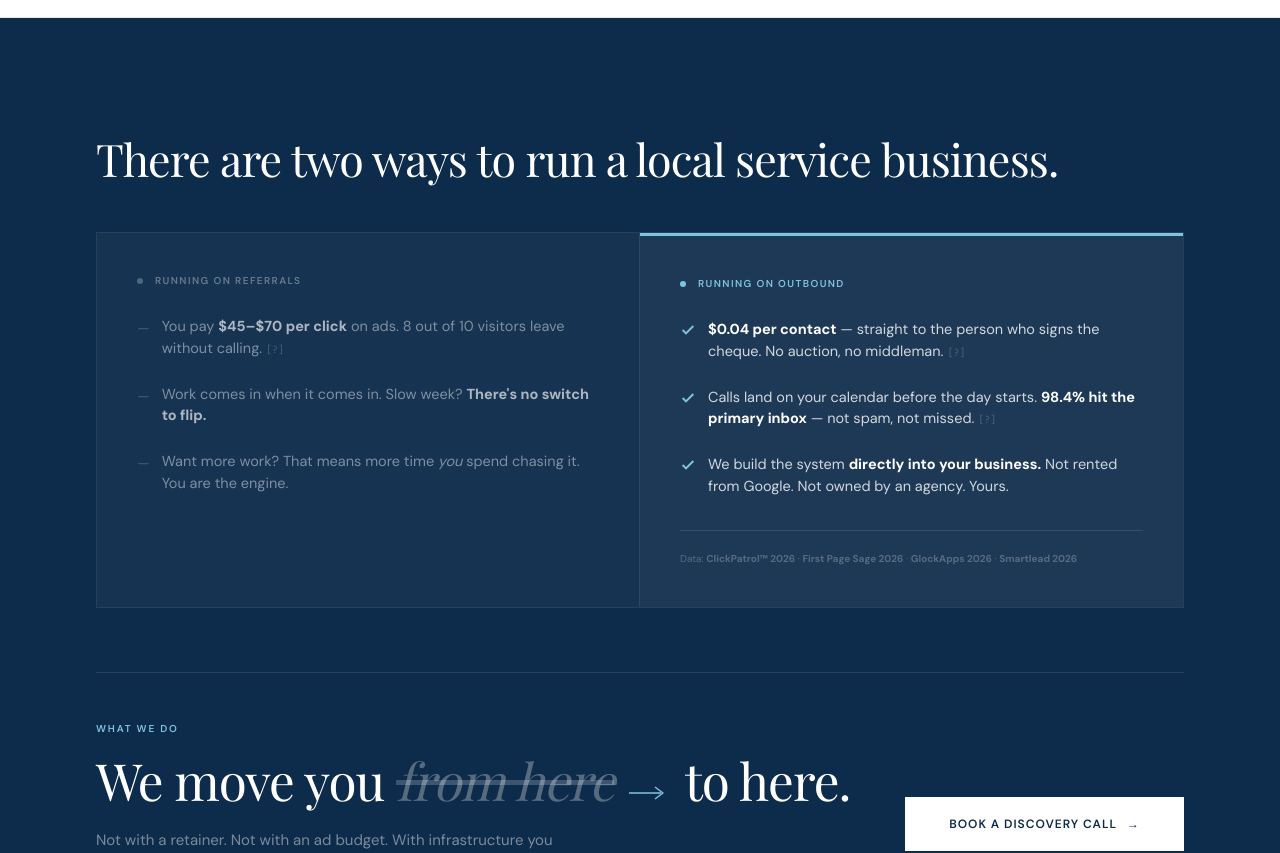
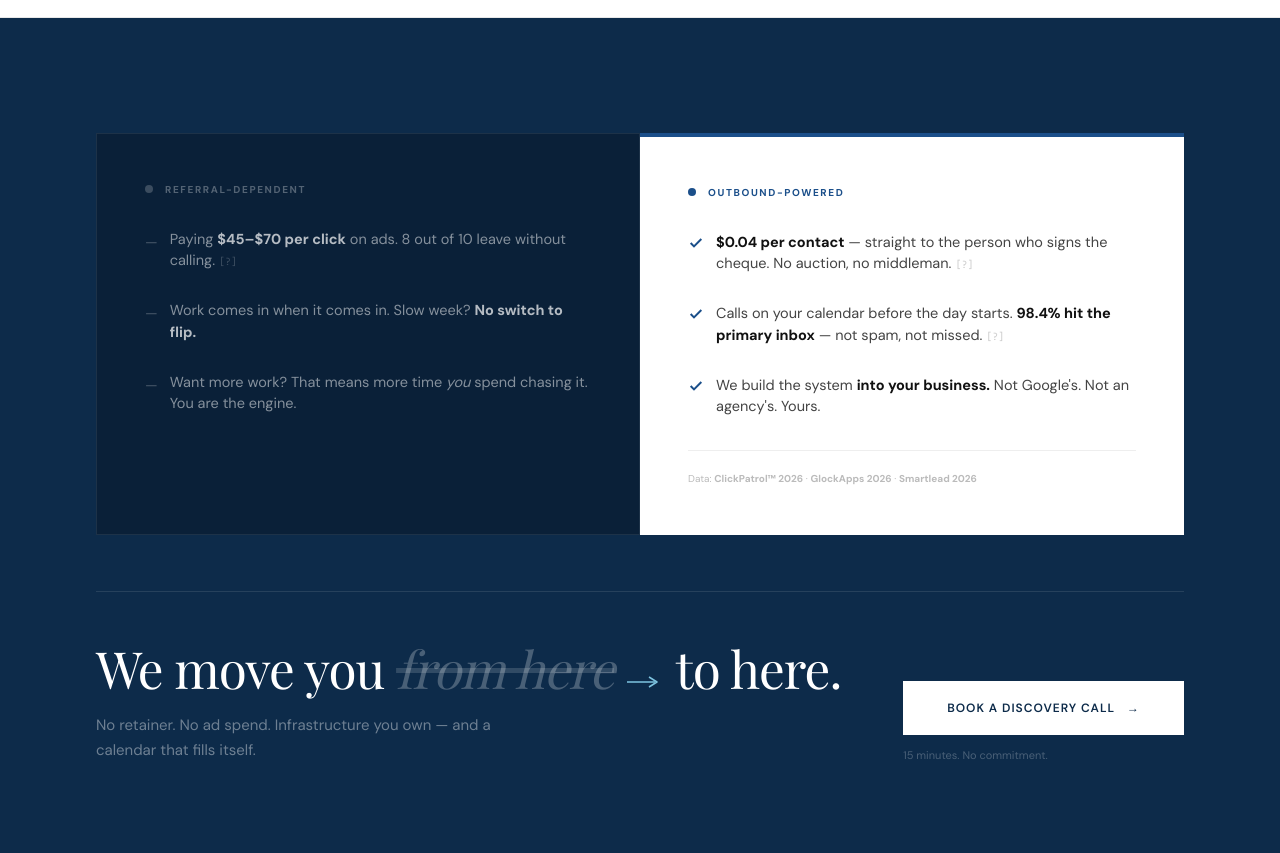
Before and after one commit to jaexochill2-code/scalesteady-engineers, a Next.js app: page / in a window 1280 px wide. Shown: the part 741-1594 px from the top of the page. Built offline with nearby package versions, Linux system fonts and the light colour scheme.

Commit message:
design: kill noise headline, white right column, Referral-Dependent vs Outbound-Powered labels, max contrast

```diff
--- a/src/app/page.tsx
+++ b/src/app/page.tsx
@@ -228,141 +228,123 @@ export default function Home() {
         </div>
       </section>
 
-      {/* ── IDENTITY SHIFT — Two ways to run a local business ── */}
+      {/* ── IDENTITY SHIFT ── */}
       <section style={{ background: "#0D2B4A", padding: "clamp(72px, 9vw, 120px) 0" }}>
         <div className="mx-auto px-8 sm:px-12 lg:px-24" style={{ maxWidth: "1280px" }}>
 
-          {/* One sentence. No bow. */}
-          <div className="mb-12">
-            <h2 className="font-serif font-normal" style={{ fontSize: "clamp(28px, 3.5vw, 46px)", lineHeight: "1.15", color: "#FFFFFF", letterSpacing: "-0.02em" }}>
-              There are two ways to run a local service business.
-            </h2>
-          </div>
+          {/* Two columns: current self → future self — no preamble, columns do the work */}
+          <div className="grid grid-cols-1 lg:grid-cols-2">
 
-          {/* Two columns: current self → future self */}
-          <div className="grid grid-cols-1 lg:grid-cols-2" style={{ border: "1px solid rgba(255,255,255,0.1)" }}>
-
-            {/* Left: Running on referrals */}
-            <div className="p-8 xl:p-10 flex flex-col" style={{ borderRight: "1px solid rgba(255,255,255,0.1)", background: "rgba(255,255,255,0.04)" }}>
-              <div className="mb-7 flex items-center gap-3">
-                <div style={{ width: "6px", height: "6px", background: "rgba(255,255,255,0.25)", borderRadius: "50%" }} />
-                <span className="font-sans font-semibold uppercase" style={{ fontSize: "10px", letterSpacing: "0.14em", color: "rgba(255,255,255,0.35)" }}>Running on referrals</span>
+            {/* Left: Referral-dependent — dark, muted, recognisable */}
+            <div className="p-8 xl:p-12 flex flex-col" style={{ background: "rgba(0,0,0,0.25)", border: "1px solid rgba(255,255,255,0.08)" }}>
+              <div className="mb-8 flex items-center gap-3">
+                <div style={{ width: "8px", height: "8px", background: "rgba(255,255,255,0.2)", borderRadius: "50%" }} />
+                <span className="font-sans font-bold uppercase" style={{ fontSize: "10px", letterSpacing: "0.16em", color: "rgba(255,255,255,0.3)" }}>Referral-dependent</span>
               </div>
 
-              <ul className="flex flex-col gap-6 font-sans" style={{ fontSize: "14.5px" }}>
-                {/* Pain 1: Ad cost */}
+              <ul className="flex flex-col gap-7 font-sans" style={{ fontSize: "14.5px" }}>
                 <li className="flex items-start gap-3">
-                  <span style={{ color: "rgba(255,255,255,0.2)", marginTop: "2px", flexShrink: 0 }}>—</span>
-                  <span style={{ color: "rgba(255,255,255,0.45)" }}>
-                    You pay <strong style={{ color: "rgba(255,255,255,0.65)" }}>$45–$70 per click</strong> on ads. 8 out of 10 visitors leave without calling.
+                  <span style={{ color: "rgba(255,255,255,0.25)", marginTop: "3px", flexShrink: 0 }}>—</span>
+                  <span style={{ color: "rgba(255,255,255,0.5)" }}>
+                    Paying <strong style={{ color: "rgba(255,255,255,0.7)" }}>$45–$70 per click</strong> on ads. 8 out of 10 leave without calling.
                     <span className="relative inline-block ml-1 group/tip cursor-help font-mono text-[10px] text-[rgba(255,255,255,0.2)] hover:text-white">[?]
                       <span className="absolute bottom-full left-0 mb-2 w-64 bg-[#1B4F8A] text-white text-[11px] p-3 leading-normal font-sans font-normal normal-case rounded-none opacity-0 pointer-events-none group-hover/tip:opacity-100 transition-opacity duration-200 z-30 shadow-lg">
-                        <strong>Source:</strong> ClickPatrol™ 2026 B2B Index: average B2B search CPC $30–$70. LanderLab 2026: 70–90% bounce rate on B2B landing pages.
+                        <strong>Source:</strong> ClickPatrol™ 2026 B2B Index: avg B2B search CPC $30–$70. LanderLab 2026: 70–90% bounce rate on B2B landing pages.
                       </span>
                     </span>
                   </span>
                 </li>
-                {/* Pain 2: Unpredictable pipeline */}
                 <li className="flex items-start gap-3">
-                  <span style={{ color: "rgba(255,255,255,0.2)", marginTop: "2px", flexShrink: 0 }}>—</span>
-                  <span style={{ color: "rgba(255,255,255,0.45)" }}>Work comes in when it comes in. Slow week? <strong style={{ color: "rgba(255,255,255,0.65)" }}>There&apos;s no switch to flip.</strong></span>
+                  <span style={{ color: "rgba(255,255,255,0.25)", marginTop: "3px", flexShrink: 0 }}>—</span>
+                  <span style={{ color: "rgba(255,255,255,0.5)" }}>Work comes in when it comes in. Slow week? <strong style={{ color: "rgba(255,255,255,0.7)" }}>No switch to flip.</strong></span>
                 </li>
-                {/* Pain 3: Growth requires your time */}
                 <li className="flex items-start gap-3">
-                  <span style={{ color: "rgba(255,255,255,0.2)", marginTop: "2px", flexShrink: 0 }}>—</span>
-                  <span style={{ color: "rgba(255,255,255,0.45)" }}>Want more work? That means more time <em>you</em> spend chasing it. You are the engine.</span>
+                  <span style={{ color: "rgba(255,255,255,0.25)", marginTop: "3px", flexShrink: 0 }}>—</span>
+                  <span style={{ color: "rgba(255,255,255,0.5)" }}>Want more work? That means more time <em>you</em> spend chasing it. You are the engine.</span>
                 </li>
               </ul>
             </div>
 
-            {/* Right: Running on outbound */}
-            <div className="p-8 xl:p-10 flex flex-col relative" style={{ borderTop: "3px solid #7EC4E0", background: "rgba(255,255,255,0.07)" }}>
-              <div className="mb-7 flex items-center gap-3">
-                <div style={{ width: "6px", height: "6px", background: "#7EC4E0", borderRadius: "50%" }} />
-                <span className="font-sans font-semibold uppercase" style={{ fontSize: "10px", letterSpacing: "0.14em", color: "#7EC4E0" }}>Running on outbound</span>
+            {/* Right: Outbound-powered — WHITE card, max contrast = the other side */}
+            <div className="p-8 xl:p-12 flex flex-col" style={{ background: "#FFFFFF", borderTop: "4px solid #1B4F8A" }}>
+              <div className="mb-8 flex items-center gap-3">
+                <div style={{ width: "8px", height: "8px", background: "#1B4F8A", borderRadius: "50%" }} />
+                <span className="font-sans font-bold uppercase" style={{ fontSize: "10px", letterSpacing: "0.16em", color: "#1B4F8A" }}>Outbound-powered</span>
               </div>
 
-              <ul className="flex flex-col gap-6 font-sans mb-8" style={{ fontSize: "14.5px" }}>
-                {/* Fix 1: Cost per contact */}
+              <ul className="flex flex-col gap-7 font-sans mb-8" style={{ fontSize: "14.5px" }}>
                 <li className="flex items-start gap-3">
-                  <svg className="w-4 h-4 flex-shrink-0" style={{ marginTop: "3px" }} viewBox="0 0 24 24" fill="none" stroke="#7EC4E0" strokeWidth="3">
+                  <svg className="w-4 h-4 flex-shrink-0" style={{ marginTop: "3px" }} viewBox="0 0 24 24" fill="none" stroke="#1B4F8A" strokeWidth="3">
                     <polyline points="20 6 9 17 4 12" />
                   </svg>
-                  <span style={{ color: "rgba(255,255,255,0.8)" }}>
-                    <strong style={{ color: "#FFFFFF" }}>$0.04 per contact</strong> — straight to the person who signs the cheque. No auction, no middleman.
-                    <span className="relative inline-block ml-1 group/tip cursor-help font-mono text-[10px] text-[rgba(255,255,255,0.2)] hover:text-white">[?]
-                      <span className="absolute bottom-full left-0 mb-2 w-64 bg-[#1B4F8A] text-white text-[11px] p-3 leading-normal font-sans font-normal normal-case rounded-none opacity-0 pointer-events-none group-hover/tip:opacity-100 transition-opacity duration-200 z-30 shadow-lg">
+                  <span style={{ color: "#444444" }}>
+                    <strong style={{ color: "#111111" }}>$0.04 per contact</strong> — straight to the person who signs the cheque. No auction, no middleman.
+                    <span className="relative inline-block ml-1 group/tip cursor-help font-mono text-[10px] text-[#CCCCCC] hover:text-[#1B4F8A]">[?]
+                      <span className="absolute bottom-full left-0 mb-2 w-64 bg-[#0D2B4A] text-white text-[11px] p-3 leading-normal font-sans font-normal normal-case rounded-none opacity-0 pointer-events-none group-hover/tip:opacity-100 transition-opacity duration-200 z-30 shadow-lg">
                         <strong>Source:</strong> Smartlead &amp; Winnr 2026: amortised mailbox cost $120/mo for 10k sends. Validated B2B contact scrape at $0.025/record.
                       </span>
                     </span>
                   </span>
                 </li>
-                {/* Fix 2: Predictable bookings */}
                 <li className="flex items-start gap-3">
-                  <svg className="w-4 h-4 flex-shrink-0" style={{ marginTop: "3px" }} viewBox="0 0 24 24" fill="none" stroke="#7EC4E0" strokeWidth="3">
+                  <svg className="w-4 h-4 flex-shrink-0" style={{ marginTop: "3px" }} viewBox="0 0 24 24" fill="none" stroke="#1B4F8A" strokeWidth="3">
                     <polyline points="20 6 9 17 4 12" />
                   </svg>
-                  <span style={{ color: "rgba(255,255,255,0.8)" }}>Calls land on your calendar before the day starts. <strong style={{ color: "#FFFFFF" }}>98.4% hit the primary inbox</strong> — not spam, not missed.
-                    <span className="relative inline-block ml-1 group/tip cursor-help font-mono text-[10px] text-[rgba(255,255,255,0.2)] hover:text-white">[?]
-                      <span className="absolute bottom-full left-0 mb-2 w-64 bg-[#1B4F8A] text-white text-[11px] p-3 leading-normal font-sans font-normal normal-case rounded-none opacity-0 pointer-events-none group-hover/tip:opacity-100 transition-opacity duration-200 z-30 shadow-lg">
+                  <span style={{ color: "#444444" }}>Calls on your calendar before the day starts. <strong style={{ color: "#111111" }}>98.4% hit the primary inbox</strong> — not spam, not missed.
+                    <span className="relative inline-block ml-1 group/tip cursor-help font-mono text-[10px] text-[#CCCCCC] hover:text-[#1B4F8A]">[?]
+                      <span className="absolute bottom-full left-0 mb-2 w-64 bg-[#0D2B4A] text-white text-[11px] p-3 leading-normal font-sans font-normal normal-case rounded-none opacity-0 pointer-events-none group-hover/tip:opacity-100 transition-opacity duration-200 z-30 shadow-lg">
                         <strong>Source:</strong> GlockApps 2026 Enterprise Outbound Audit: fully warmed multi-domain infrastructure holds 98.4% primary inbox placement.
                       </span>
                     </span>
                   </span>
                 </li>
-                {/* Fix 3: You own it, not dependent on anyone */}
                 <li className="flex items-start gap-3">
-                  <svg className="w-4 h-4 flex-shrink-0" style={{ marginTop: "3px" }} viewBox="0 0 24 24" fill="none" stroke="#7EC4E0" strokeWidth="3">
+                  <svg className="w-4 h-4 flex-shrink-0" style={{ marginTop: "3px" }} viewBox="0 0 24 24" fill="none" stroke="#1B4F8A" strokeWidth="3">
                     <polyline points="20 6 9 17 4 12" />
                   </svg>
-                  <span style={{ color: "rgba(255,255,255,0.8)" }}>We build the system <strong style={{ color: "#FFFFFF" }}>directly into your business.</strong> Not rented from Google. Not owned by an agency. Yours.</span>
+                  <span style={{ color: "#444444" }}>We build the system <strong style={{ color: "#111111" }}>into your business.</strong> Not Google&apos;s. Not an agency&apos;s. Yours.</span>
                 </li>
               </ul>
 
-              <div className="mt-auto pt-5" style={{ borderTop: "1px solid rgba(255,255,255,0.1)" }}>
-                <p className="font-sans text-[10px] leading-relaxed" style={{ color: "rgba(255,255,255,0.25)" }}>
-                  Data: <strong>ClickPatrol™ 2026</strong> · <strong>First Page Sage 2026</strong> · <strong>GlockApps 2026</strong> · <strong>Smartlead 2026</strong>
+              <div className="mt-auto pt-5" style={{ borderTop: "1px solid #EEEEEE" }}>
+                <p className="font-sans text-[10px] text-[#BBBBBB] leading-relaxed">
+                  Data: <strong>ClickPatrol™ 2026</strong> · <strong>GlockApps 2026</strong> · <strong>Smartlead 2026</strong>
                 </p>
               </div>
             </div>
 
           </div>
 
-          {/* ── The declaration — identity shift mic drop ── */}
-          <div className="mt-16 pt-12" style={{ borderTop: "1px solid rgba(255,255,255,0.1)" }}>
+          {/* ── Declaration — identity shift mic drop ── */}
+          <div className="mt-14 pt-12" style={{ borderTop: "1px solid rgba(255,255,255,0.1)" }}>
             <div className="flex flex-col lg:flex-row lg:items-end lg:justify-between gap-10">
 
-              {/* The statement */}
               <div className="flex-1">
-                <p className="font-sans font-semibold uppercase mb-4" style={{ fontSize: "10px", letterSpacing: "0.18em", color: "#7EC4E0" }}>
-                  What we do
-                </p>
-                <h3 className="font-serif font-normal" style={{ fontSize: "clamp(32px, 4vw, 54px)", lineHeight: "1.1", letterSpacing: "-0.02em", color: "#FFFFFF" }}>
+                <h3 className="font-serif font-normal" style={{ fontSize: "clamp(30px, 4vw, 52px)", lineHeight: "1.1", letterSpacing: "-0.02em", color: "#FFFFFF" }}>
                   We move you{" "}
-                  <span style={{ color: "rgba(255,255,255,0.3)", fontStyle: "italic", textDecoration: "line-through", textDecorationColor: "rgba(255,255,255,0.2)" }}>from here</span>
-                  <span style={{ display: "inline-flex", alignItems: "center", margin: "0 0.3em", color: "#7EC4E0" }}>
-                    <svg width="40" height="16" viewBox="0 0 40 16" fill="none" style={{ verticalAlign: "middle" }}>
-                      <line x1="0" y1="8" x2="32" y2="8" stroke="#7EC4E0" strokeWidth="1.5"/>
-                      <polyline points="26,2 34,8 26,14" fill="none" stroke="#7EC4E0" strokeWidth="1.5" strokeLinejoin="round"/>
+                  <span style={{ color: "rgba(255,255,255,0.25)", fontStyle: "italic", textDecoration: "line-through", textDecorationColor: "rgba(255,255,255,0.15)" }}>from here</span>
+                  <span style={{ display: "inline-flex", alignItems: "center", margin: "0 0.25em" }}>
+                    <svg width="36" height="14" viewBox="0 0 36 14" fill="none">
+                      <line x1="0" y1="7" x2="28" y2="7" stroke="#7EC4E0" strokeWidth="1.5"/>
+                      <polyline points="22,2 30,7 22,12" fill="none" stroke="#7EC4E0" strokeWidth="1.5" strokeLinejoin="round"/>
                     </svg>
                   </span>
                   <span style={{ color: "#FFFFFF" }}>to here.</span>
                 </h3>
-                <p className="font-sans mt-5" style={{ fontSize: "15px", lineHeight: "1.7", color: "rgba(255,255,255,0.45)", maxWidth: "480px" }}>
-                  Not with a retainer. Not with an ad budget. With infrastructure you own — and a calendar that fills itself.
+                <p className="font-sans mt-4" style={{ fontSize: "15px", lineHeight: "1.7", color: "rgba(255,255,255,0.4)", maxWidth: "440px" }}>
+                  No retainer. No ad spend. Infrastructure you own — and a calendar that fills itself.
                 </p>
               </div>
 
-              {/* The CTA — decision moment */}
               <div className="flex-shrink-0">
                 <a href="/contact"
-                  className="inline-flex items-center justify-center font-sans font-semibold transition-all duration-300 hover:bg-[#7EC4E0] hover:text-[#0D2B4A] group"
-                  style={{ fontSize: "12px", letterSpacing: "0.08em", textTransform: "uppercase", color: "#0D2B4A", background: "#FFFFFF", padding: "18px 44px", borderRadius: "0px", display: "inline-flex", gap: "10px" }}
+                  className="inline-flex items-center gap-3 font-sans font-semibold transition-all duration-300 hover:bg-[#7EC4E0] hover:text-[#0D2B4A] group"
+                  style={{ fontSize: "12px", letterSpacing: "0.08em", textTransform: "uppercase", color: "#0D2B4A", background: "#FFFFFF", padding: "18px 44px" }}
                 >
                   Book a discovery call
                   <span className="inline-block group-hover:translate-x-1 transition-transform duration-300">→</span>
                 </a>
-                <p className="font-sans mt-3" style={{ fontSize: "11px", color: "rgba(255,255,255,0.25)", letterSpacing: "0.01em" }}>
+                <p className="font-sans mt-3" style={{ fontSize: "11px", color: "rgba(255,255,255,0.25)" }}>
                   15 minutes. No commitment.
                 </p>
               </div>
```
